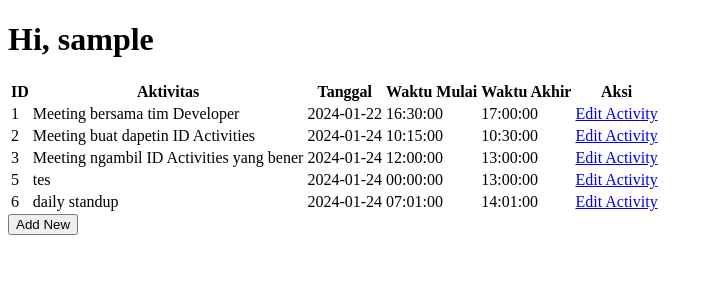
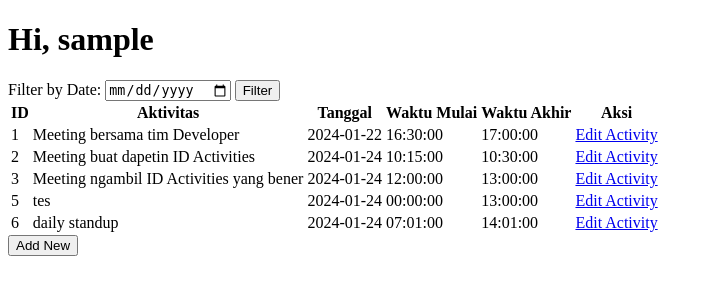
Before and after one commit to ay01231/Worklog, a CodeIgniter app: page /worklog/activities/index in a window 1280 px wide. Shown: the top 300 px of the page, without its empty margins (0-713 px from the left). Run offline with CodeIgniter, Linux system fonts and the light colour scheme; the visitor is signed in with stand-in values (Sample User, id 1); data comes from the database, SQL or seed files in the repository.

Commit message:
add filter by date button in activity list page
Signed-off-by: ay01231 <Ayhu.slankymawarmerah@gmail.com@gmail.com>

```diff
--- a/application/controllers/Activities_Controller.php
+++ b/application/controllers/Activities_Controller.php
@@ -34,6 +34,7 @@ class Activities_Controller extends CI_Controller
             $this->load->view('activities/list', [
                 'activities' => $activities,
                 'username' => $username,
+                'selectedDate' => array_key_exists('date', $_GET) ? $_GET['date'] : ''
             ]);
         } else {
             redirect(base_url('login'));
--- a/application/views/activities/list.php
+++ b/application/views/activities/list.php
@@ -9,6 +9,11 @@
 
 <body>
     <h1>Hi, <?php echo $username ?></h1>
+    <form id="filterForm" method="get" action="<?= base_url('activities/index') ?>">
+        <label for="filterDate">Filter by Date:</label>
+        <input type="date" id="filterDate" name="date" value="<?= $selectedDate ?>">
+        <button type="submit">Filter</button>
+    </form>
     <table id="myTable" class="display">
         <thead>
             <tr>
```
